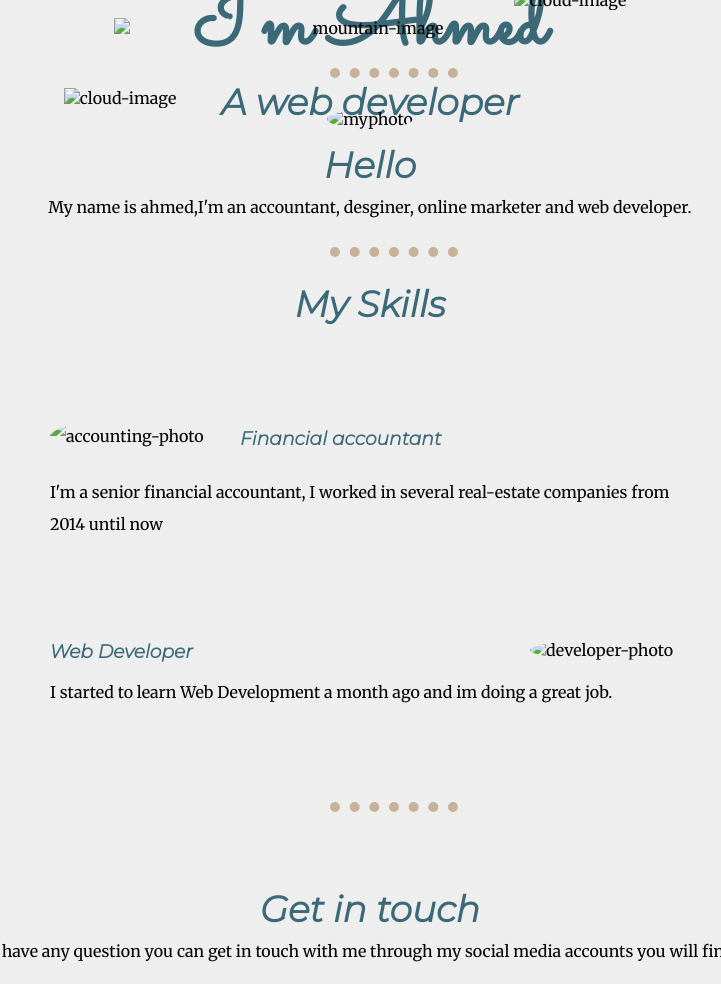
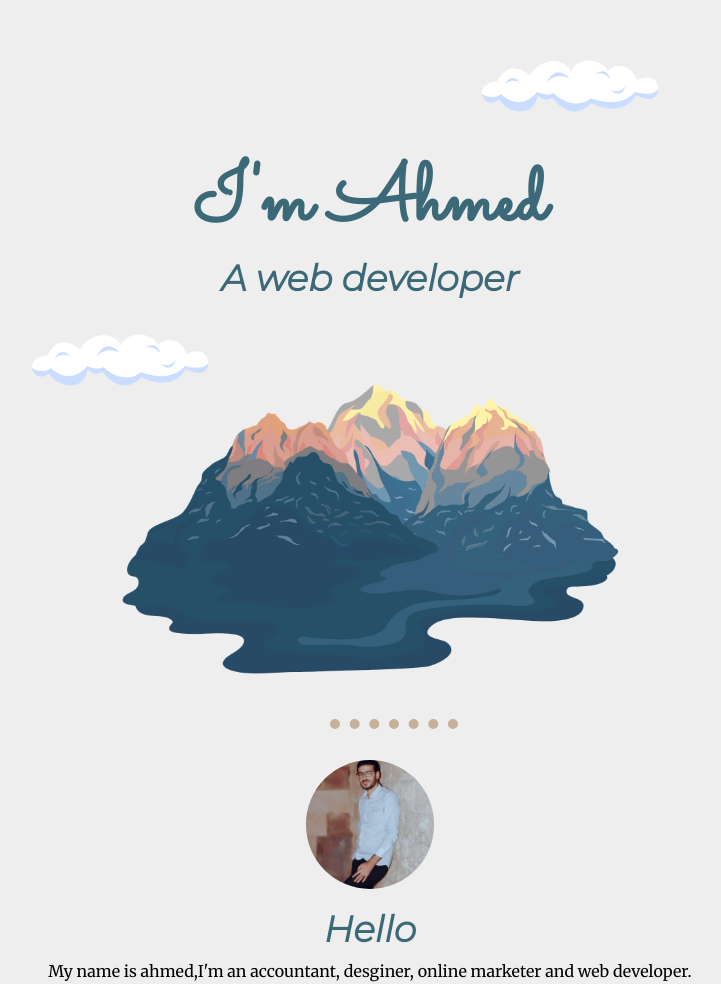
Before and after one commit to ahmed1bakr/ahmed-bakr3, a plain HTML site: page index.html in a window 1280 px wide. Shown: the top 984 px of the page, without its empty margins (270-991 px from the left). Drawn offline with Linux system fonts and the light colour scheme; files that its build step writes are made by us from their sources.

Commit message:
Update index.html

```diff
--- a/index.html
+++ b/index.html
@@ -4,7 +4,7 @@
 <head>
   <meta charset="utf-8">
   <title>Ahmed Bakr- a web developer</title>
-  <link rel="stylesheet" href="css/styles.css">
+  <link rel="stylesheet" href="styles.css">
   <link rel="icon" href="favicon.ico">
   <link href="https://fonts.googleapis.com/css2?family=Merriweather&family=Montserrat:ital,wght@1,300&family=Sacramento&display=swap" rel="stylesheet">
 </head>
@@ -12,28 +12,28 @@
 <body>
 
   <div class="top-container">
-    <img class="cloud1" src="images/cloud.png" alt="cloud-image">
+    <img class="cloud1" src="cloud.png" alt="cloud-image">
     <h1>I'm Ahmed</h1>
     <h2>A web developer</h2>
-    <img class="cloud2" src="images/cloud.png" alt="cloud-image">
-    <img class="mountain" src="images/mountain.png" alt="mountain-image">
+    <img class="cloud2" src="cloud.png" alt="cloud-image">
+    <img class="mountain" src="mountain.png" alt="mountain-image">
     <hr size="3" class="hr-top">
   </div>
 
   <div class="middel-container">
-    <img class="my-photo" src="images/me-photo.jpg" alt="myphoto">
+    <img class="my-photo" src="me-photo.jpg" alt="myphoto">
     <h2 class="hello">Hello</h2>
     <p class="mid-paragraph">My name is ahmed,I'm an accountant, desginer, online marketer and web developer.</p>
     <hr size="3" class="hr-top">
     <h2 class="skills">My Skills</h2>
   </div>
   <div class="skill-1">
-    <img class="accounting-photo" src="images/accounting.jpg" alt="accounting-photo">
+    <img class="accounting-photo" src="accounting.jpg" alt="accounting-photo">
     <h3>Financial accountant</h3>
     <p>I'm a senior financial accountant, I worked in several real-estate companies from 2014 until now</p>
   </div>
   <div class="skill-2">
-    <img class="developer-photo" src="images/developer.jpg" alt="developer-photo">
+    <img class="developer-photo" src="developer.jpg" alt="developer-photo">
     <h3>Web Developer</h3>
     <p>I started to learn Web Development a month ago and im doing a great job.</p>
     </div>
```
